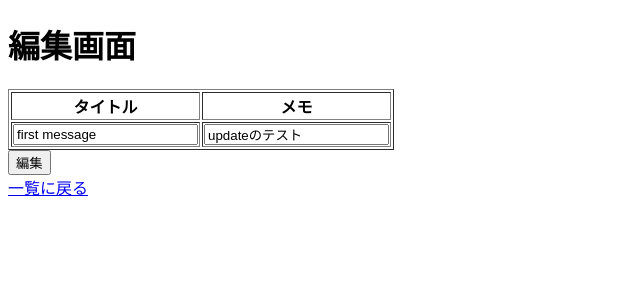
After one commit to sigehiro/myproject, a Flask app: page /1/edit in a window 1280 px wide. The commit adds this page. Shown: the top 300 px of the page, without its empty margins (0-640 px from the left). Run offline with Flask 3, Linux system fonts and the light colour scheme; data comes from the database, SQL or seed files in the repository; both versions use the stored data as it was after the commit.

Commit message:
add : 編集画面の作成と編集に伴うDBのupdate

```diff
--- a/app.py
+++ b/app.py
@@ -25,6 +25,23 @@ def regist():
     return render_template('regist.html')
 
 
+@app.route("/<id>/edit", methods=['GET', 'POST'])
+def edit(id):
+    if request.method =='POST':
+        # 画面からの登録情報の取得
+        title = request.form.get('title')
+        body = request.form.get('body')
+        db = get_db()
+        db.execute("update memo set title=?, body=? where id=?", [title, body, id])
+        db.commit()
+        return redirect('/')
+
+    post = get_db().execute(
+    "select id, title, body from memo where id=?", (id,)
+    ).fetchone()
+
+    return render_template('edit.html', post = post)
+
 
 if __name__ == "__main__":
     app.run()
--- /dev/null
+++ b/templates/edit.html
@@ -0,0 +1,19 @@
+{% extends "base.html" %}
+
+{% block content %}
+<h1>編集画面</h1>
+<form action="" method="POST">
+    <table border="1">
+        <tr>
+            <th>タイトル</th>
+            <th>メモ</th>
+        </tr>
+        <tr>
+            <td><input type="text" name="title" value="{{post.title}}"></td>
+            <td><input type="text" name="body" value="{{post.body}}"></td>
+        </tr>
+    </table>
+    <input type="submit" value="編集">
+</form>
+<a href="/" role="button">一覧に戻る</a>
+{% endblock %}
--- a/templates/index.html
+++ b/templates/index.html
@@ -11,11 +11,13 @@
             <tr>
                 <th>タイトル</th>
                 <th>メモ</th>
+                <th></th>
             </tr>
             {% for memo in memo_list %}
                 <tr>
                     <td>{{memo.title}}</td>
                     <td>{{memo.body}}</td>
+                    <td><a href="/{{memo.id}}/edit" role="button">編集</a></td>
                 </tr>
             {% endfor %}
         </table>
```
Also changed, not shown: flaskmemo.db.
